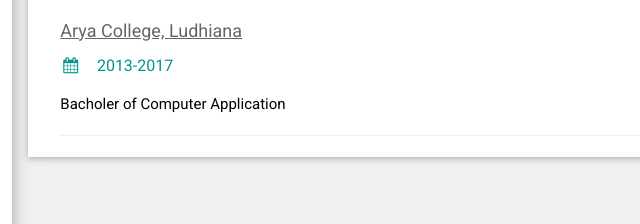
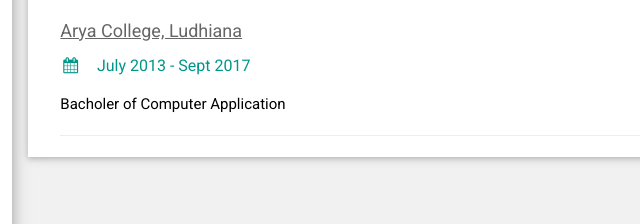
Before and after one commit to supmuk/belbase.github.io, a plain HTML site: page index.html in a window 1280 px wide. Shown: the part 437-661 px from the top of the page, 409-1049 px from the left. Drawn offline with Linux system fonts and the light colour scheme.

Commit message:
Update index.html

```diff
--- a/index.html
+++ b/index.html
@@ -104,7 +104,7 @@
         <h2 class="w3-text-grey w3-padding-16"><i class="fa fa-certificate fa-fw w3-margin-right w3-xxlarge w3-text-teal"></i>Education</h2>
         <div class="w3-container">
           <h5 class="w3-opacity"><a href="http://aryacollegeludhiana.com/">Arya College, Ludhiana</a></h5>
-          <h6 class="w3-text-teal"><i class="fa fa-calendar fa-fw w3-margin-right"></i>2013-2017</h6>
+          <h6 class="w3-text-teal"><i class="fa fa-calendar fa-fw w3-margin-right"></i>July 2013 - Sept 2017</h6>
           <p>Bacholer of Computer Application</p>
           <hr>
         </div>
```
